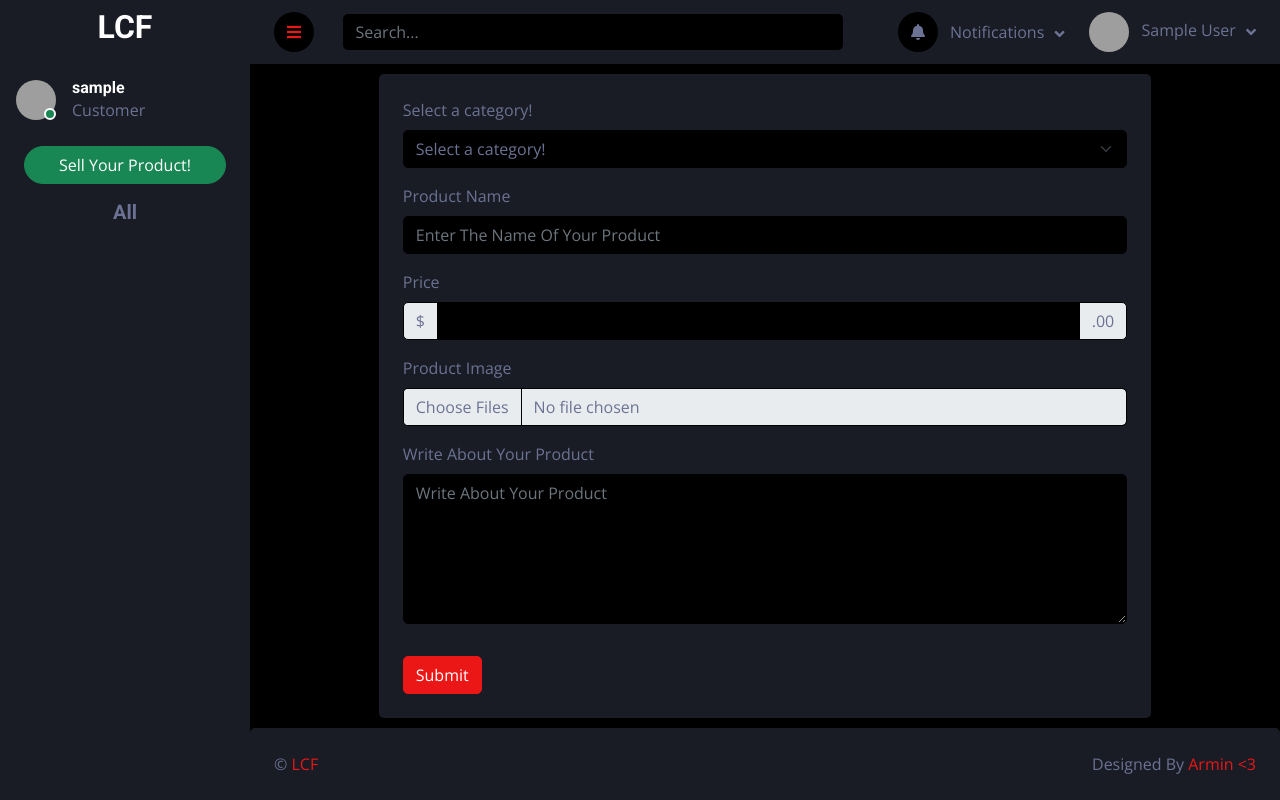
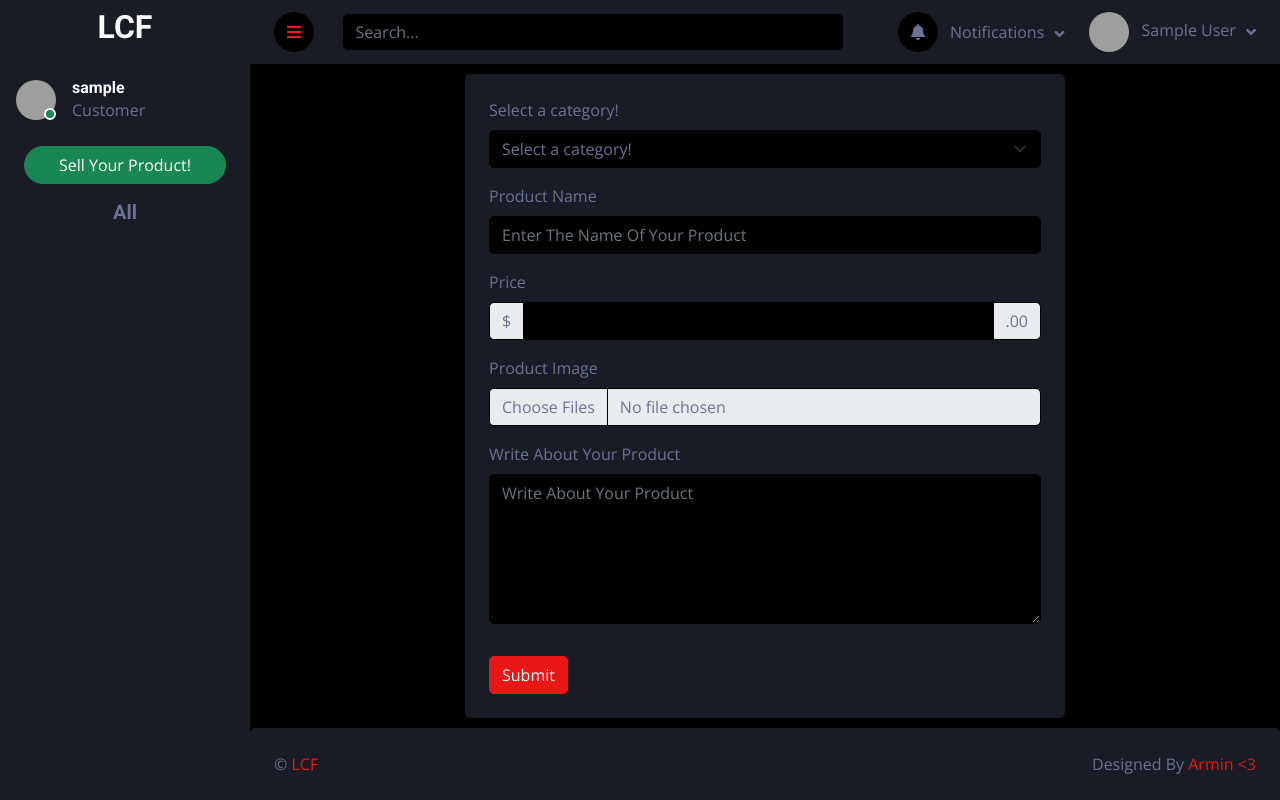
Before and after one commit to Arminlucifer/LCF-MarketPlace, a Django app: page /post_ad/ in a window 1280 px wide. Run offline with Django 5.2, Linux system fonts and the light colour scheme; the visitor is signed in with stand-in values (Sample User, id 1); data that the repository does not hold is empty; some libraries are stand-ins or nearby versions; grey boxes are pictures that could not be loaded.

Commit message:
made the form smaller

```diff
--- a/base/templates/base/ad_form.html
+++ b/base/templates/base/ad_form.html
@@ -4,8 +4,8 @@
 
 
 {% if page == 'edit_ad' %}
-    <div class="d-flex align-items-center justify-content-center h-100">
-        <div class="bg-secondary rounded p-4 w-75 mb-4 " style="max-width: 800px;">
+    <div class="d-flex align-items-center justify-content-center h-100 p-3">
+        <div class="bg-secondary rounded p-4" style="max-width: 600px; width: 100%;">
             <form class='form ' action="" method="POST" enctype="multipart/form-data">
                 {% csrf_token %}
 
@@ -106,7 +106,7 @@
 
 {% else %}
     <div class="d-flex align-items-center justify-content-center h-100">
-        <div class="bg-secondary rounded p-4 w-75" style="max-width: 800px;">
+        <div class="bg-secondary rounded p-4" style="max-width: 600px; width: 100%;">
             <form class='form ' action="" method="POST" enctype="multipart/form-data">
                 {% csrf_token %}
 
```
